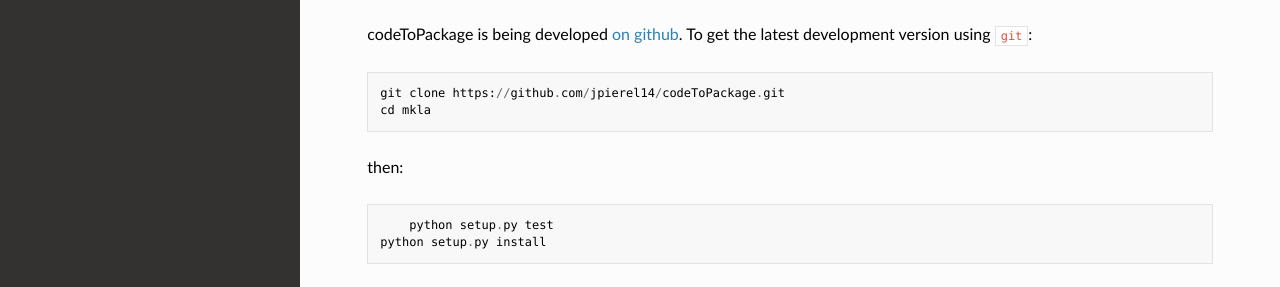
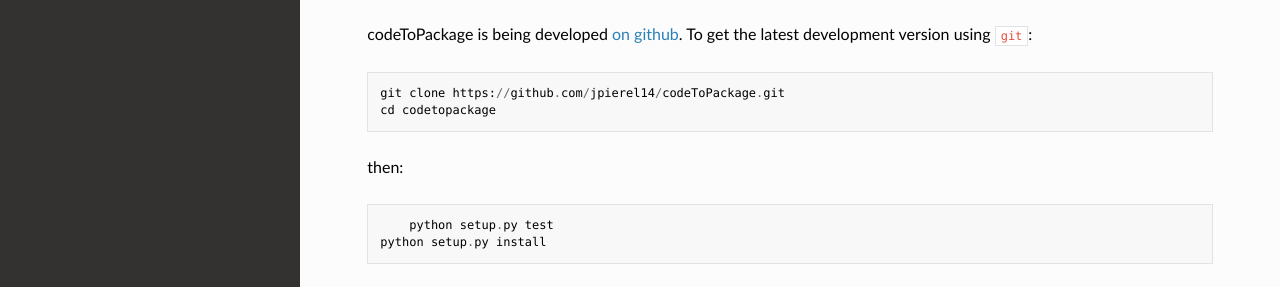
Before and after one commit to jpierel14/codeToPackage, a Sphinx documentation site: the page built from Docs/source/install.rst, in a window 1280 px wide and 1100 px high. Shown: the part 628-915 px from the top of the window. Built offline with Sphinx 7.4.7 and the Read the Docs theme 2.0.0, drawn with Linux system fonts in a browser that asks for light colours; pages that are not in the unit, such as notebooks, are missing from menus.

Commit message:
fixed install docs

```diff
--- a/Docs/source/install.rst
+++ b/Docs/source/install.rst
@@ -30,7 +30,7 @@
 version using ``git``::
 
     git clone https://github.com/jpierel14/codeToPackage.git
-    cd mkla
+    cd codetopackage
 
 then::
 
--- a/codetopackage/default/docs/source/install.rst
+++ b/codetopackage/default/docs/source/install.rst
@@ -25,7 +25,7 @@
 version using ``git``::
 
     git clone GIT_REPOSITORY
-    cd mkla
+    cd PACKAGE_NAME
 
 then::
 
```
